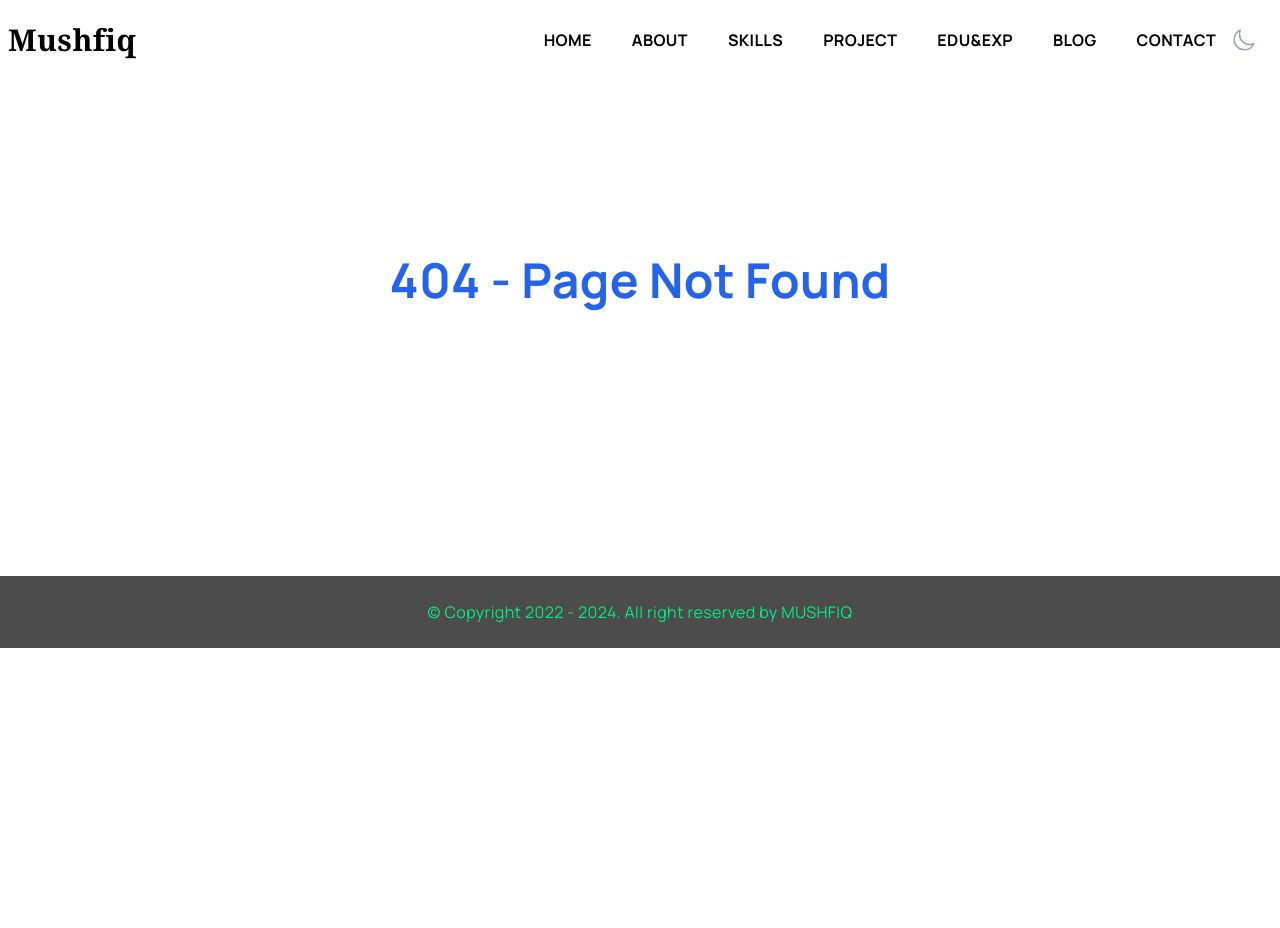
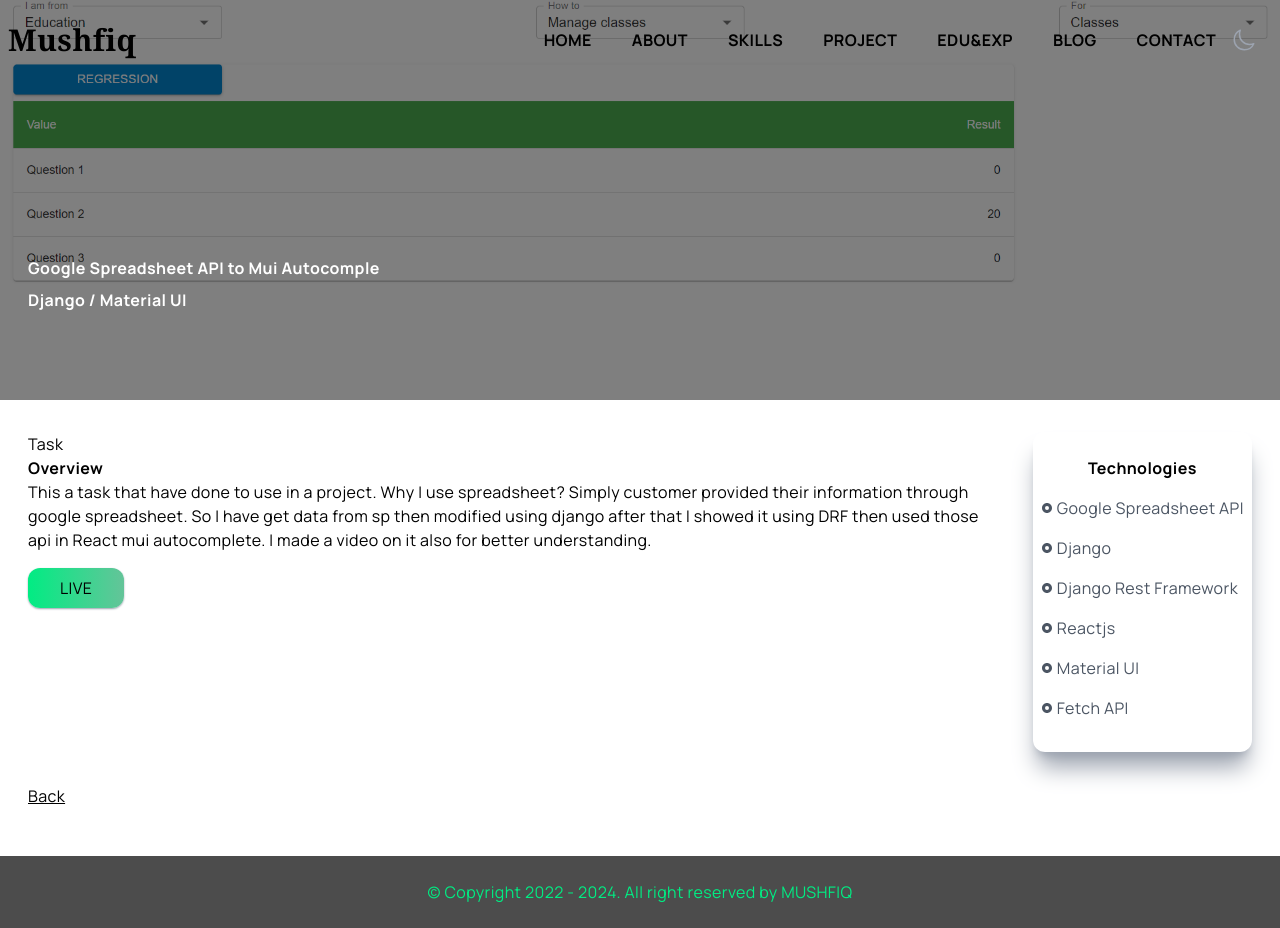
Before and after one commit to mushfiqur-rahman/portfolio, a Next.js app: page /customerNeeds in a window 1280 px wide. Before the commit this address had no page. Before the commit the page ends 800 px from the top, so only its background shows below. Built offline with nearby package versions, Linux system fonts and the light colour scheme.

Commit message:
project update

```diff
--- a/components/Main.jsx
+++ b/components/Main.jsx
@@ -19,7 +19,9 @@ const Main = () => {
             <p>Assalamu Alaikum Orohmatullah</p>
           </div>
           <div className="py-4 font-extrabold text-4xl lg:text-5xl xl:text-6xl uppercase duration-300 text-violet-600 leading-none">
-            <h1>{"I'm"} Mushfiqur Rahman</h1>
+            <h1>
+              <span className="capitalize">{"I'm"}</span> Mushfiqur Rahman
+            </h1>
           </div>
           <div className="py-2 font-bold md:text-2xl text-lg">
             <h2>Another Python Django Developer</h2>
--- a/components/Projects.jsx
+++ b/components/Projects.jsx
@@ -3,6 +3,7 @@ import Ecommerce from "../public/projects/ecommerce.webp";
 import Blog from "../public/projects/djblogger.webp";
 import PlatformManagerImg from "../public/projects/usermanager.webp";
 import drfImg from "../public/projects/drf.webp";
+import gstoautocomplete from "../public/projects/customerneeds.png";
 import innoImg from "../public/projects/inno.webp";
 import EventtechImg from "../public/projects/eventtech.webp";
 import Metaverse from "../public/projects/metaverse.webp";
@@ -59,6 +60,15 @@ const Projects = () => {
           />
 
           <ProjectItem
+            title="Customer Needs"
+            backgroundImg={gstoautocomplete}
+            projectUrl="/customerNeeds"
+            tech="Django, React, MUI"
+            alt="MUI Autocomplete"
+            aria-label="react mui autocomplete"
+          />
+
+          <ProjectItem
             title="Innovative Software"
             backgroundImg={innoImg}
             projectUrl="/innovative"
--- /dev/null
+++ b/pages/customerNeeds.jsx
@@ -0,0 +1,85 @@
+import React from "react";
+import Image from "next/image";
+import gstoautocompleteImg from "../public/projects/customerneeds.png";
+import { RiRadioButtonFill } from "react-icons/ri";
+import Link from "next/link";
+
+const gstoautocomplete = () => {
+  return (
+    <div className="w-full">
+      <div className="w-screen h-[50vh] relative">
+        <div className="absolute top-0 left-0 w-full h-[50vh] bg-black/50 z-10" />
+        <Image
+          className="absolute z-1"
+          layout="fill"
+          objectFit="cover"
+          src={gstoautocompleteImg}
+          alt="gstoautocompleteImg"
+        />
+        <div className="absolute top-[70%] max-w-[1240px] w-full left-[50%] right-[50%] translate-x-[-50%] translate-y-[-50%] text-white z-10 p-2">
+          <h2 className="py-2">Google Spreadsheet API to Mui Autocomple</h2>
+          <h3>Django / Material UI </h3>
+        </div>
+      </div>
+
+      <div className="max-w-[1240px] mx-auto p-2 grid md:grid-cols-5 gap-8 py-8">
+        <div className="col-span-4">
+          <p>Task</p>
+          <h2>Overview</h2>
+          <p>
+            This a task that have done to use in a project. Why I use
+            spreadsheet? Simply customer provided their information through
+            google spreadsheet. So I have get data from sp then modified using
+            django after that I showed it using DRF then used those api in React
+            mui autocomplete. I made a video on it also for better
+            understanding.
+          </p>
+          {/* <a
+            href="https://github.com/mushfiqur-rahman/google_spreadhseetapi_mui_autocomplete"
+            target="_blank"
+            rel="noreferrer"
+          >
+            <button className="px-8 py-2 mt-4 mr-8">Code</button>
+          </a> */}
+          <a
+            href="http://customer-needs-100032.pythonanywhere.com/"
+            target="_blank"
+            rel="noreferrer"
+          >
+            <button className="px-8 py-2 mt-4">Live</button>
+          </a>
+        </div>
+        <div className="col-span-4 md:col-span-1 shadow-xl shadow-gray-400 rounded-xl py-4">
+          <div className="p-2">
+            <p className="text-center font-bold pb-2">Technologies</p>
+            <div className="grid grid-cols-3 md:grid-cols-1">
+              <p className="text-gray-600 py-2 flex items-center dark:text-slate-200">
+                <RiRadioButtonFill className="pr-1" /> Google Spreadsheet API
+              </p>
+              <p className="text-gray-600 py-2 flex items-center dark:text-slate-200">
+                <RiRadioButtonFill className="pr-1" /> Django
+              </p>
+              <p className="text-gray-600 py-2 flex items-center dark:text-slate-200">
+                <RiRadioButtonFill className="pr-1" /> Django Rest Framework
+              </p>
+              <p className="text-gray-600 py-2 flex items-center dark:text-slate-200">
+                <RiRadioButtonFill className="pr-1" /> Reactjs
+              </p>
+              <p className="text-gray-600 py-2 flex items-center dark:text-slate-200">
+                <RiRadioButtonFill className="pr-1" /> Material UI
+              </p>
+              <p className="text-gray-600 py-2 flex items-center dark:text-slate-200">
+                <RiRadioButtonFill className="pr-1" /> Fetch API
+              </p>
+            </div>
+          </div>
+        </div>
+        <Link href="/#project">
+          <p className="underline cursor-pointer">Back</p>
+        </Link>
+      </div>
+    </div>
+  );
+};
+
+export default gstoautocomplete;
```
Also changed, not shown: public/projects/customerneeds.png (added), 1 other file (tests, documents, lock files or other folders).
